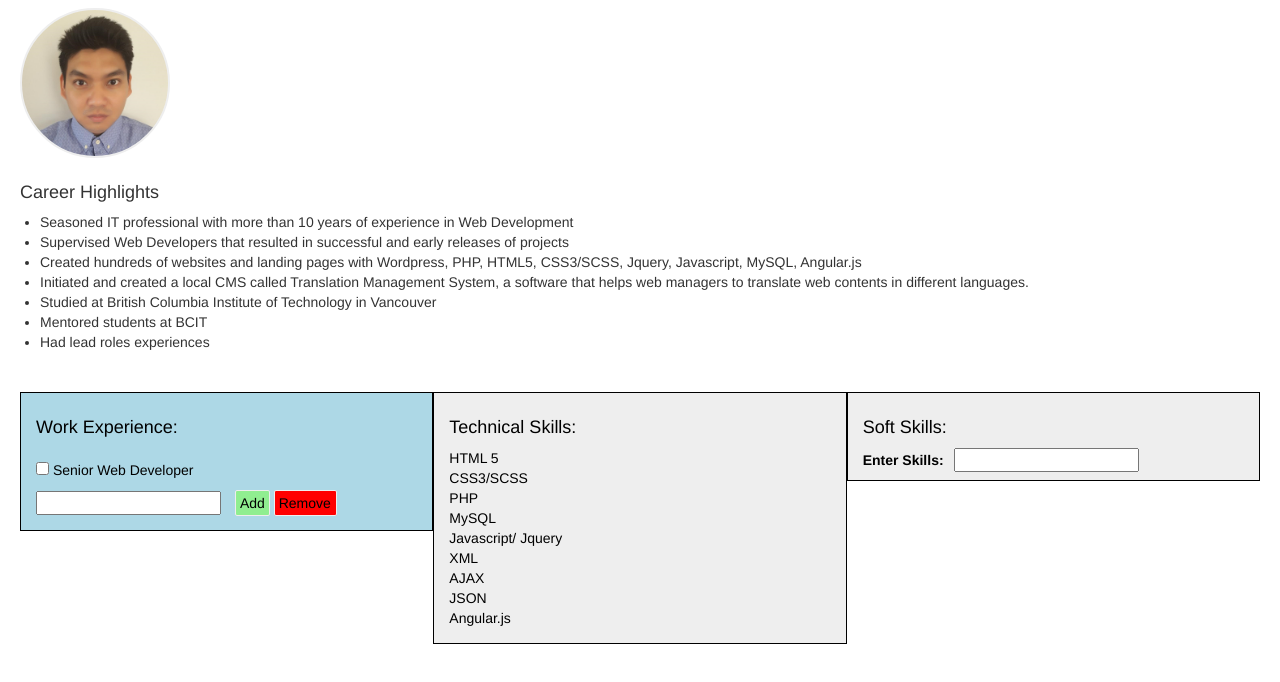
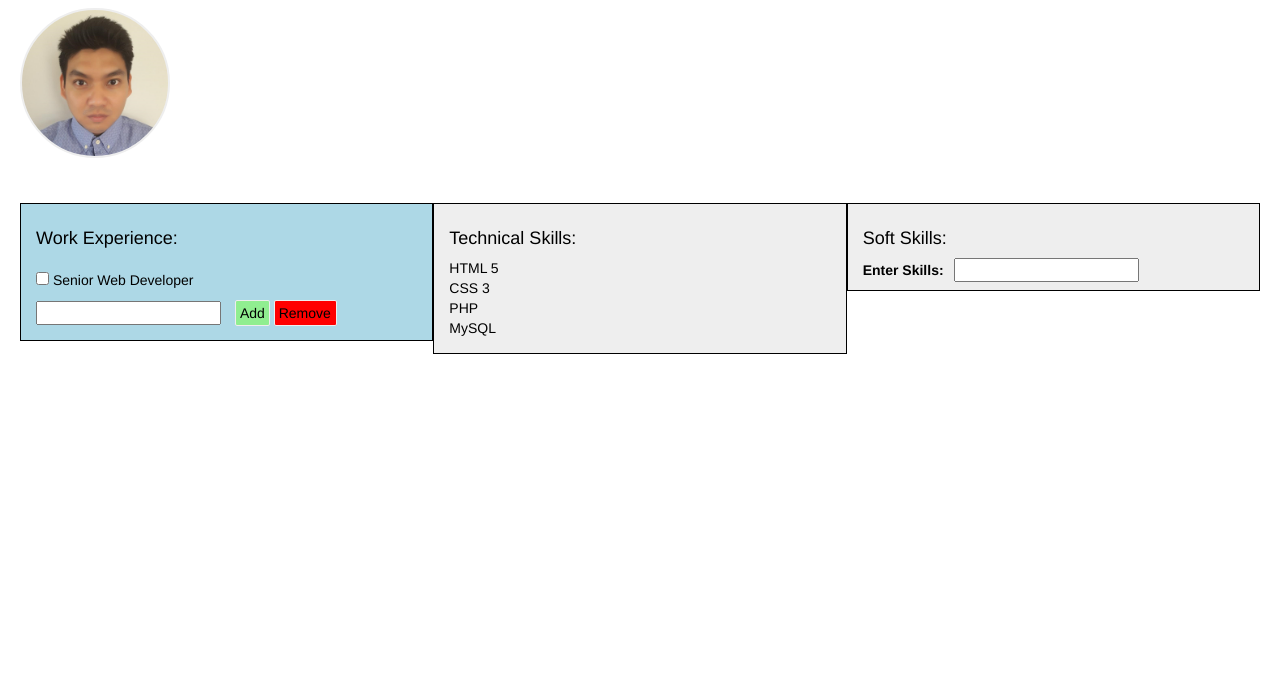
Before and after one commit to vincemanalo1/Online_CV_With_Angular_JS_and_SASS, a plain HTML site: page index.html in a window 1280 px wide. Shown: the part 82-764 px from the top of the page. Drawn offline with nearby package versions, Linux system fonts and the light colour scheme.

Commit message:
Revert "Added some career highlights"

```diff
--- a/css/style.scss
+++ b/css/style.scss
@@ -29,10 +29,6 @@ h2 {
 
 .relative {
 	position: relative;
-}
-
-.padding-left {
-	padding-left:20px;
 }
 
 @mixin border-radius($radius) {
--- a/index.html
+++ b/index.html
@@ -13,10 +13,7 @@
 	<h1>{{ profile_name }} Profile</h1>
 
 	<div class="circle"><div></div></div>
-	<h2>Career Highlights</h2>
-	<ul class="padding-left">
-		<li ng-repeat="highlight in highlights">{{ highlight }}</li>
-	</ul>
+
 	<div class="relative">
 
 		<div class="box col-sm-4">
--- a/js/modules.js
+++ b/js/modules.js
@@ -16,27 +16,10 @@ app.controller('myCtrl', function($scope) {
         });
     };
 
-
-
     $scope.skills = [
         "HTML 5",
-        "CSS3/SCSS",
+        "CSS 3",
         "PHP",
         "MySQL",
-        "Javascript/ Jquery",
-        "XML",
-        "AJAX",
-        "JSON",
-        "Angular.js"
-    ]
-
-    $scope.highlights = [
-      "Seasoned IT professional with more than 10 years of experience in Web Development",
-      "Supervised Web Developers that resulted in successful and early releases of projects",
-      "Created hundreds of websites and landing pages with Wordpress, PHP, HTML5, CSS3/SCSS, Jquery, Javascript, MySQL, Angular.js",
-      "Initiated and created a local CMS called Translation Management System, a software that helps web managers to translate web contents in different languages.",
-      "Studied at British Columbia Institute of Technology in Vancouver",
-      "Mentored students at BCIT",
-      "Had lead roles experiences"
     ]
 });
```
Also changed, not shown: css/style.min.css.
